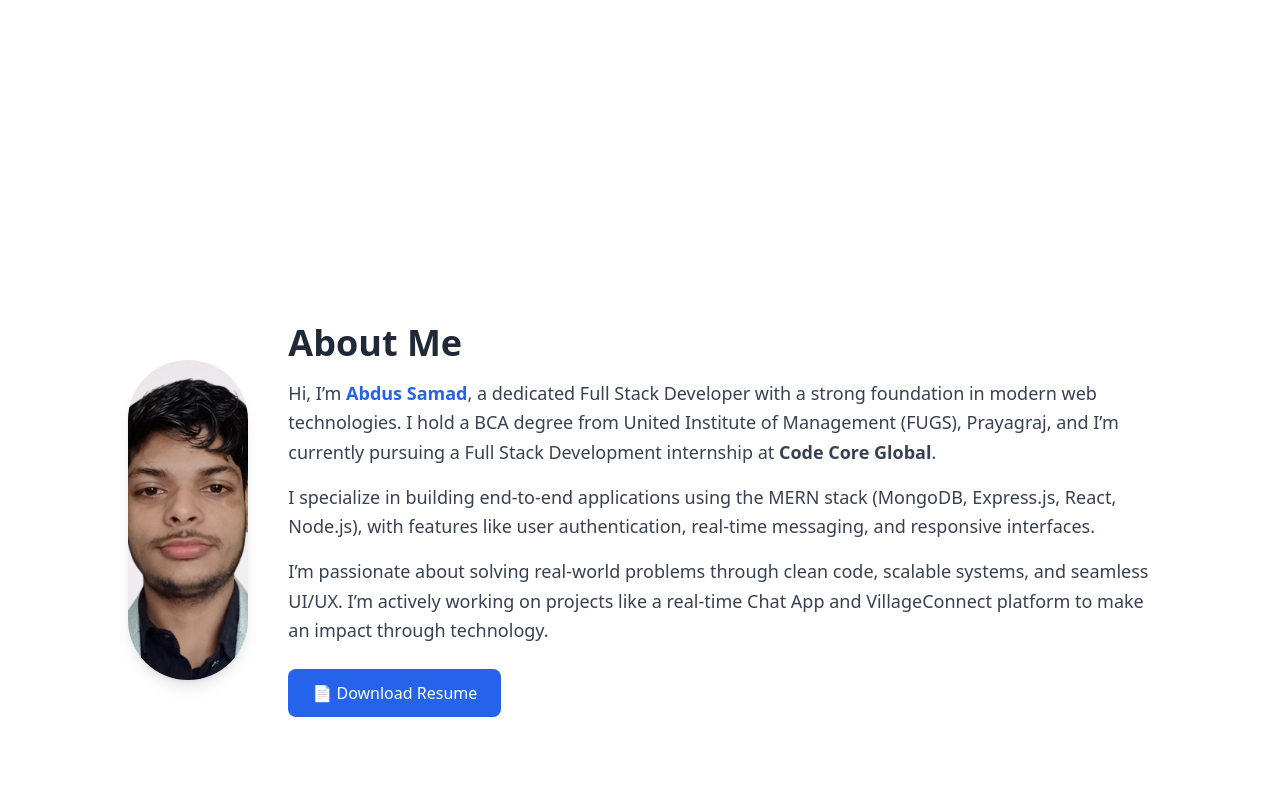
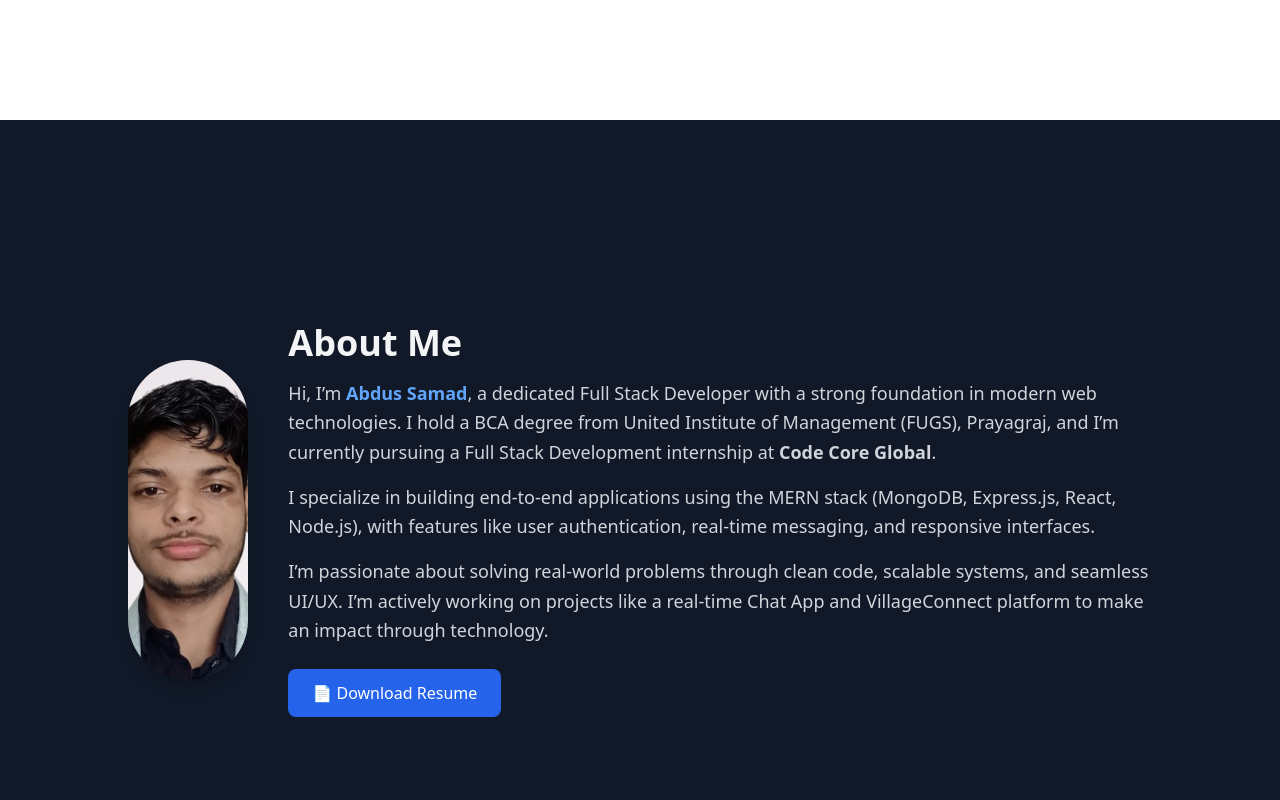
Before and after one commit to Mr-Samad3011/Portfolio, a React (Vite) app: page / in a window 1280 px wide. Shown: the part 680-1480 px from the top of the page. Built offline with nearby package versions, Linux system fonts and the light colour scheme.

Commit message:
Update About.jsx

```diff
--- a/src/components/About.jsx
+++ b/src/components/About.jsx
@@ -4,7 +4,7 @@ const About = () => {
   return (
     <section
       id="about"
-      className="w-full min-h-screen flex items-center justify-center bg-white dark:bg-gray-900 px-6 py-12"
+      className="w-full min-h-screen flex items-center justify-center bg-gray-900 dark:bg-gray-900 px-6 py-12"
     >
       <div className="max-w-5xl mx-auto flex flex-col md:flex-row items-center gap-10">
 
@@ -19,19 +19,19 @@ const About = () => {
 
         {/* About Text */}
         <div className="text-center md:text-left">
-          <h2 className="text-3xl sm:text-4xl font-bold text-gray-800 dark:text-white mb-4">
+          <h2 className="text-3xl sm:text-4xl font-bold text-gray-100 mb-4">
             About Me
           </h2>
 
-          <p className="text-gray-700 dark:text-gray-300 text-lg mb-4 leading-relaxed">
-            Hi, I’m <strong className="text-blue-600">Abdus Samad</strong>, a dedicated Full Stack Developer with a strong foundation in modern web technologies. I hold a BCA degree from United Institute of Management (FUGS), Prayagraj, and I’m currently pursuing a Full Stack Development internship at <strong>Code Core Global</strong>.
+          <p className="text-gray-300 text-lg mb-4 leading-relaxed">
+            Hi, I’m <strong className="text-blue-400">Abdus Samad</strong>, a dedicated Full Stack Developer with a strong foundation in modern web technologies. I hold a BCA degree from United Institute of Management (FUGS), Prayagraj, and I’m currently pursuing a Full Stack Development internship at <strong>Code Core Global</strong>.
           </p>
 
-          <p className="text-gray-700 dark:text-gray-300 text-lg mb-4 leading-relaxed">
+          <p className="text-gray-300 text-lg mb-4 leading-relaxed">
             I specialize in building end-to-end applications using the MERN stack (MongoDB, Express.js, React, Node.js), with features like user authentication, real-time messaging, and responsive interfaces.
           </p>
 
-          <p className="text-gray-700 dark:text-gray-300 text-lg mb-6 leading-relaxed">
+          <p className="text-gray-300 text-lg mb-6 leading-relaxed">
             I’m passionate about solving real-world problems through clean code, scalable systems, and seamless UI/UX. I’m actively working on projects like a real-time Chat App and VillageConnect platform to make an impact through technology.
           </p>
 
```
